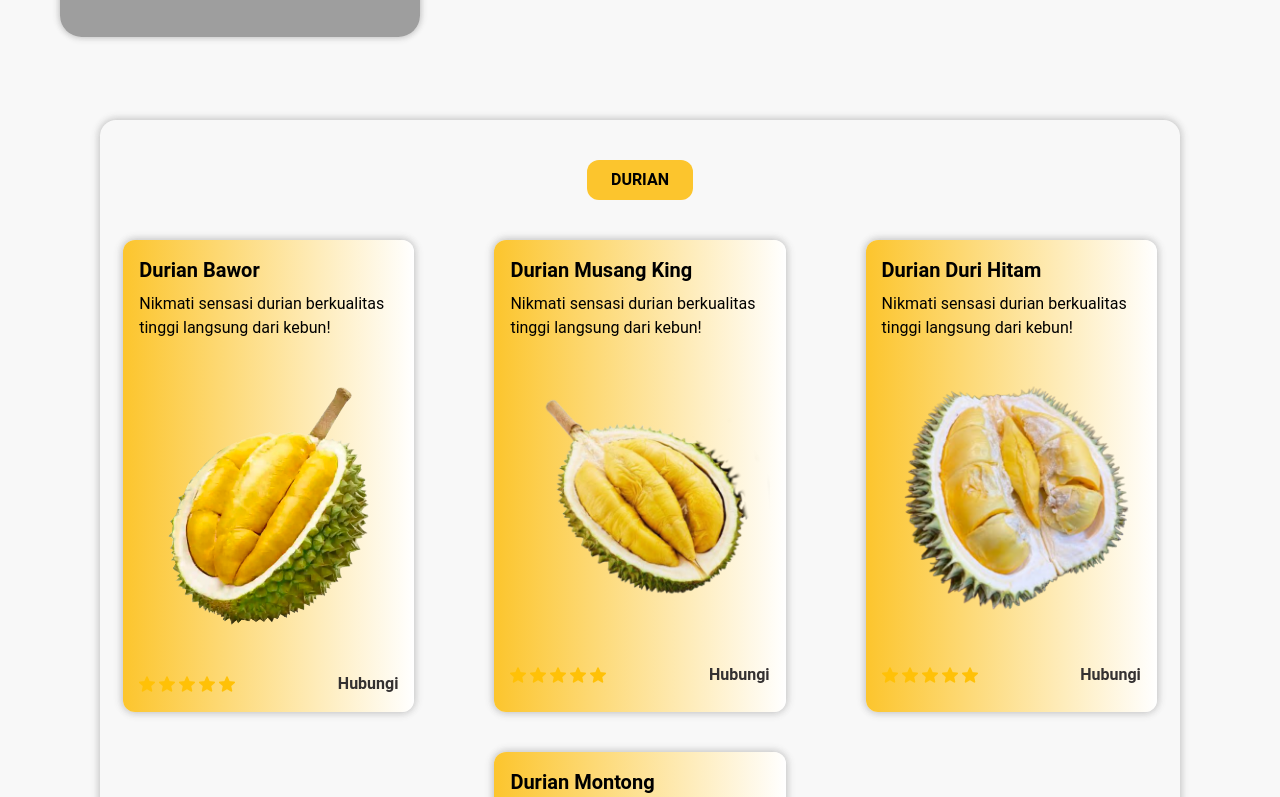
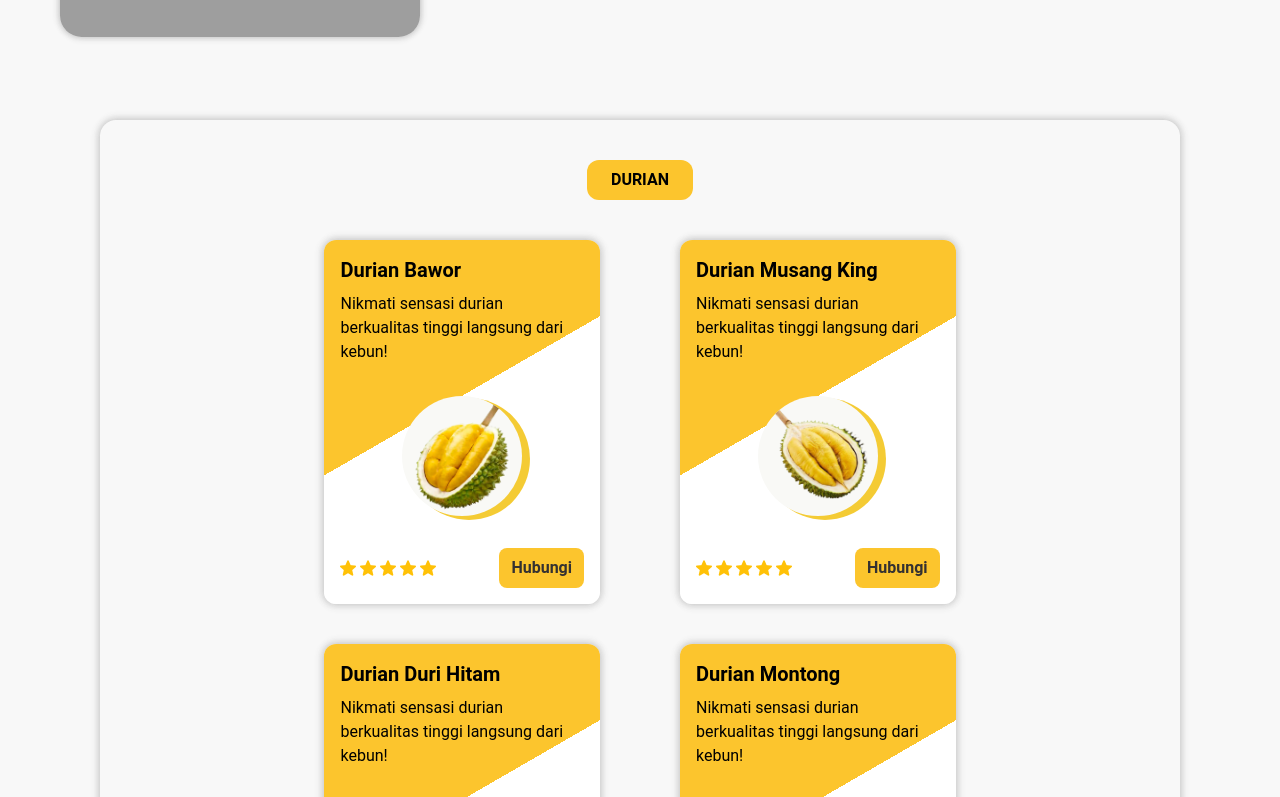
Before and after one commit to ahmadUffi/centralBhinakaDurianBawor, a React (Vite) app: page /products in a window 1280 px wide. Shown: the part 320-1117 px from the top of the page. Built offline with nearby package versions, Linux system fonts and the light colour scheme; grey boxes are pictures that could not be loaded.

Commit message:
edit product

```diff
--- a/src/components/CardProduct.jsx
+++ b/src/components/CardProduct.jsx
@@ -1,6 +1,6 @@
-import React from 'react'
-import star from "../assets/image/ic-star.svg"
-import { wa } from "../data"
+import React from "react";
+import star from "../assets/image/ic-star.svg";
+import { wa } from "../data";
 
 function CardProduct({ titleContent, titleCard, desc, image }) {
   const numStars = 5;
@@ -9,20 +9,20 @@ function CardProduct({ titleContent, titleCard, desc, image }) {
   let styleImage;
 
   switch (titleContent) {
-    case "productBibit":
+    case "productsBibit":
       styleBgGradient = "linear-gradient(150deg, #A7BC2E 45%, #FFFFFF 45%)";
       styleButton = "py-2 px-3 rounded-lg bg-[#A7BC2E]";
       styleImage = "custom-box-shadow-green size-[120px] bg-[#F9F9F6FF] rounded-full sm:size-[130px]";
       break;
-    case "productDurian":
+    case "productsDurian":
       styleBgGradient = "linear-gradient(150deg, #FCC52D 45%, #FFFFFF 45%)";
       styleButton = "py-2 px-3 rounded-lg bg-darkYellow";
       styleImage = "custom-box-shadow size-[120px] bg-[#F9F9F6FF] rounded-full";
       break;
-    case "productOlahan":
+    case "productsOlahan":
       styleBgGradient = "linear-gradient(150deg, #FFE700 45%, #ffffff 45%)";
       styleButton = "py-2 px-3 rounded-lg bg-[#FFE700]";
-        styleImage = "custom-box-shadow-lightYellow size-[120px] bg-[#F9F9F6FF] rounded-full"
+      styleImage = "custom-box-shadow-lightYellow size-[120px] bg-[#F9F9F6FF] rounded-full";
       break;
     default:
       break;
@@ -30,20 +30,13 @@ function CardProduct({ titleContent, titleCard, desc, image }) {
   console.log(titleContent);
   return (
     <>
-    { console.log(titleContent) }
-      <div
-        className="card-product flex flex-col gap-y-8 p-4 custom-shadow bg-gradient-to-r from-darkYellow to-white rounded-xl sm:w-[44%] lg:w-[28%]" style={{ background: styleBgGradient }}
-      >
+      <div className="card-product flex flex-col gap-y-8 p-4  custom-shadow bg-gradient-to-r from-darkYellow to-white rounded-xl sm:w-[44%] lg:w-[28%]" style={{ background: styleBgGradient }}>
         <div className="flex flex-col gap-y-2">
-          <h2 className="text-xl font-semibold">
-            { titleCard }
-          </h2>
-          <p className="text-md max-w-[300px]">
-            { desc }
-          </p>
+          <h2 className="text-xl font-semibold">{titleCard}</h2>
+          <p className="text-md max-w-[300px]">{desc}</p>
         </div>
         <div className="flex justify-center">
-          <img src={ image } className={`${ styleImage }`} alt="img-card-product" />
+          <img src={image} className={`${styleImage}`} alt="img-card-product" />
         </div>
         <div className="flex justify-between items-center">
           <div className="flex gap-x-1">
@@ -51,8 +44,10 @@ function CardProduct({ titleContent, titleCard, desc, image }) {
               <img src={star} key={index} className="size-4" alt="ic-star" />
             ))}
           </div>
-          <div className={ styleButton }>
-            <a href={`${ wa }6289603014813`} className='text-primary font-semibold' target="_blank">Hubungi</a>
+          <div className={styleButton}>
+            <a href={`${wa}6289603014813`} className="text-primary font-semibold" target="_blank">
+              Hubungi
+            </a>
           </div>
         </div>
       </div>
--- a/src/components/ContentProduct.jsx
+++ b/src/components/ContentProduct.jsx
@@ -21,25 +21,15 @@ function ContentProduct({ titleContent, products }) {
   console.log(products);
   return (
     <>
-      <div className="flex flex-col py-10 custom-shadow rounded-2xl items-center gap-y-10 w-full mt-7">
-        <div
-          className={`bg-gradient-to-r ${bgHeaderColor} w-max px-6 py-2 rounded-xl mt-0`}
-        >
-          <h1 className="text-md font-bold">
-            {titleContent.replace("products", "").toUpperCase()}
-          </h1>
+      <div className="flex flex-col py-10 custom-shadow rounded-2xl items-center gap-y-10 w-full mt-7 px-7">
+        <div className={`bg-gradient-to-r ${bgHeaderColor} w-max px-6 py-2 rounded-xl mt-0`}>
+          <h1 className="text-md font-bold">{titleContent.replace("products", "").toUpperCase()}</h1>
         </div>
-        <div className="flex flex-col justify-between gap-y-10 gap-x-5 sm:flex-row sm:flex-wrap sm:justify-center lg:gap-x-20 lg:px-5">
+        <div className="flex flex-col justify-between gap-y-10 gap-x-10 sm:flex-row sm:flex-wrap sm:justify-center lg:gap-x-20 lg:px-5 px-4">
           {/* Edit lg:gap-x from 28 to 20 */}
 
           {products[titleContent].map((value, index) => (
-            <CardProduct
-              key={index}
-              titleContent={titleContent}
-              image={value.image}
-              titleCard={value.name}
-              desc={`Nikmati sensasi durian berkualitas tinggi langsung dari kebun!`}
-            />
+            <CardProduct key={index} titleContent={titleContent} image={value.image} titleCard={value.name} desc={`Nikmati sensasi durian berkualitas tinggi langsung dari kebun!`} />
           ))}
         </div>
       </div>
```
Lines whose indentation alone changed are shown as unchanged.
